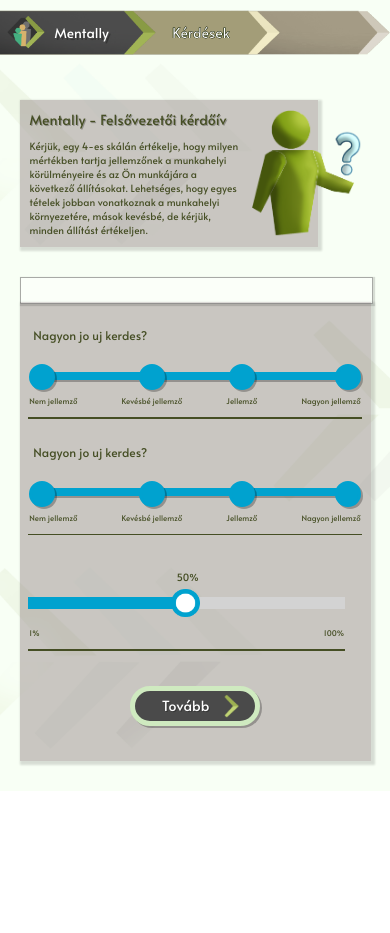
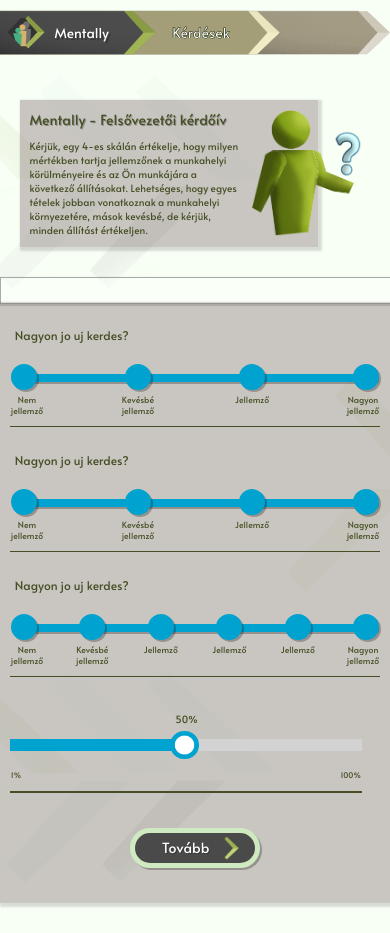
Before and after one commit to Papajcsik/CORE, a plain HTML site: page pages/kerdoiv.html in a window 390 px wide. Before the commit the page ends 844 px from the top, so only its background shows below. Drawn offline with Linux system fonts and the light colour scheme.

Commit message:
Mobile bugfix

```diff
--- a/pages/kerdoiv.html
+++ b/pages/kerdoiv.html
@@ -174,6 +174,75 @@
                 </div>
                 <!-- ////////// -->
 
+<div class="questionContainerKerdoiv">
+    <!-- Text Container -->
+    <div class="questiontextContainer">
+        <div class="KerdesTextkerodiv whiteText">Nagyon jo uj kerdes?</div>
+    </div>
+
+    <div class="radio-container">
+        <div class="lineUnderRadios"></div>
+        <div class="radio-group">
+            <div class="radio-item alignLeft">
+                <input type="radio" id="group3-option1" name="group1" value="1">
+                <label for="group3-option1" class="optionText whiteText alignLeft">
+                    <span class="custom-radio">
+                        <img src="../imgaes/Polygon 2 (1).png" alt="Checked Image">
+                    </span>
+                    <span>Nem jellemző</span>
+                </label>
+            </div>
+            <div class="radio-item">
+                <input type="radio" id="group3-option2" name="group1" value="2">
+                <label for="group3-option2" class="optionText whiteText">
+                    <span class="custom-radio">
+                        <img src="../imgaes/Polygon 2 (1).png" alt="Checked Image">
+                    </span>
+                    <span>Kevésbé jellemző</span>
+                </label>
+            </div>
+            <div class="radio-item">
+                <input type="radio" id="group3-option3" name="group1" value="3">
+                <label for="group3-option3" class="optionText whiteText">
+                    <span class="custom-radio">
+                        <img src="../imgaes/Polygon 2 (1).png" alt="Checked Image">
+                    </span>
+                    <span>Jellemző</span>
+                </label>
+            </div>
+            <div class="radio-item">
+                <input type="radio" id="group3-option4" name="group1" value="4">
+                <label for="group3-option4" class="optionText whiteText">
+                    <span class="custom-radio">
+                        <img src="../imgaes/Polygon 2 (1).png" alt="Checked Image">
+                    </span>
+                    <span>Jellemző</span>
+                </label>
+            </div>
+            <div class="radio-item">
+                <input type="radio" id="group3-option5" name="group1" value="5">
+                <label for="group3-option5" class="optionText whiteText">
+                    <span class="custom-radio">
+                        <img src="../imgaes/Polygon 2 (1).png" alt="Checked Image">
+                    </span>
+                    <span>Jellemző</span>
+                </label>
+            </div>
+            <div class="radio-item alignRight">
+                <input type="radio" id="group3-option6" name="group1" value="6">
+                <label for="group3-option6" class="optionText whiteText alignRight">
+                    <span class="custom-radio">
+                        <img src="../imgaes/Polygon 2 (1).png" alt="Checked Image">
+                    </span>
+                    <span>Nagyon jellemző</span>
+                </label>
+            </div>
+        </div>
+    </div>
+    <div class="hr"></div>
+
+</div>
+
 
                 <!-- Slider -->
                 <div class="questionContainerKerdoiv">
--- a/styles/kerdoiv.css
+++ b/styles/kerdoiv.css
@@ -691,6 +691,27 @@ margin-left: 47%;
 }
 
 @media (max-width: 450px) {
+.progressBarContainer {
+    width: 100%;
+}
+
+.greyContainer {
+    width: 100%;
+}
+.radio-item {
+    height: auto;
+    margin-bottom: 5vw;
+    position: relative;
+}
+.radio-item label span:nth-child(2) {
+    /* border: #000 solid 1px; */
+    text-wrap: wrap;
+    text-align: center;
+    position: absolute;
+    top: 30px;
+    font-size: 2.2vw;;
+    max-width: 15vw;
+}
 
     .bigTextKerdoiv {
         font-size: 14px;
```
Also changed, not shown: styles/szemelyesAdatok.css (+13 -0 lines).
